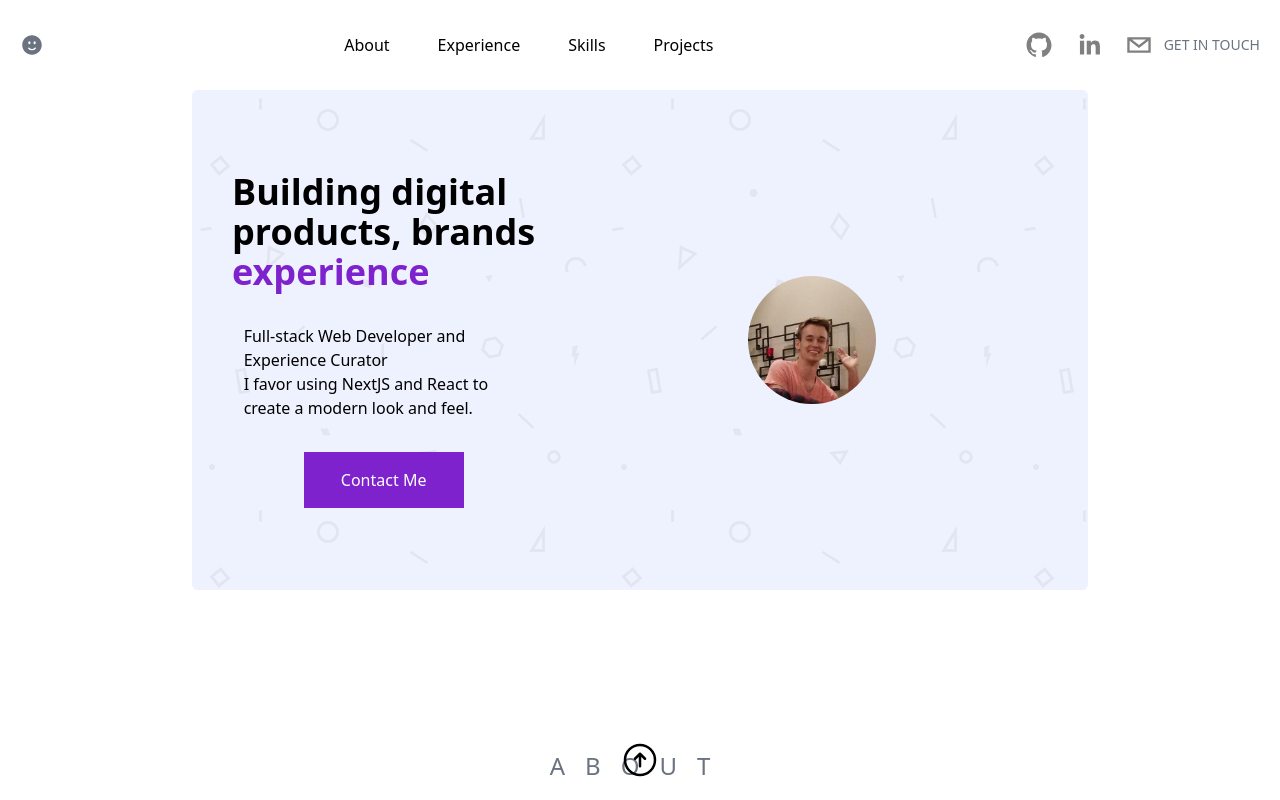
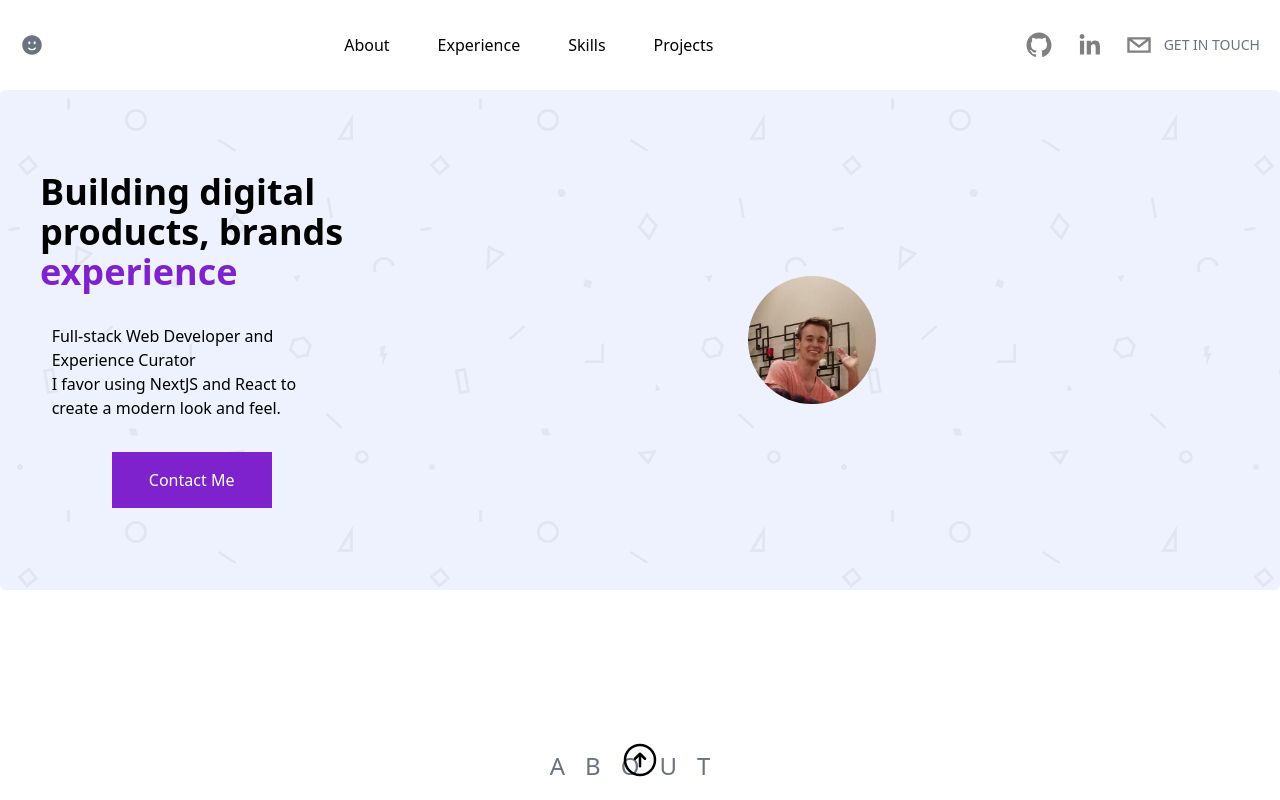
Before and after one commit to Coltonb-boop/portfolio-nextjs13, a Next.js app: page / in a window 1280 px wide. Built offline with nearby package versions, Linux system fonts and the light colour scheme.

Commit message:
Matching widths of sections

```diff
--- a/app/Hero.tsx
+++ b/app/Hero.tsx
@@ -6,7 +6,7 @@ type Props = {}
 function Hero({}: Props) {
 
   return (
-    <div className='hero-background relative flex items-center justify-evenly text-center bg-hero-pattern z-10 bg-indigo-50 m-16 mt-0 h-[500px] md:rounded-md w-full md:max-w-4xl mx-auto'>
+    <div className='hero-background relative flex items-center justify-evenly text-center bg-hero-pattern z-10 bg-indigo-50 m-16 mt-0 h-[500px] md:rounded-md w-full md:max-w-7xl mx-auto'>
       <div className='flex flex-col items-center justify-center space-y-8 pl-10 max-w-md text-left'>
         <div className='text-4xl font-bold'>
           <p>Building digital </p>
```
